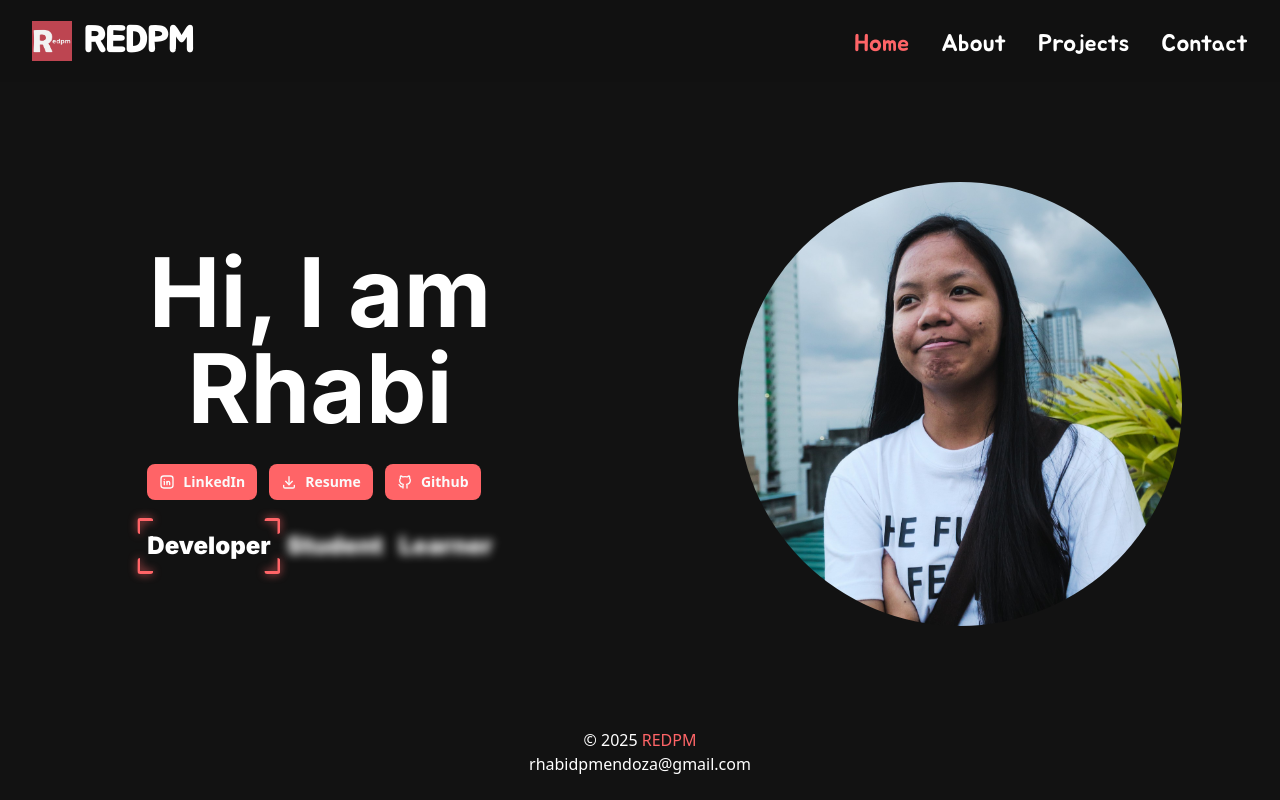
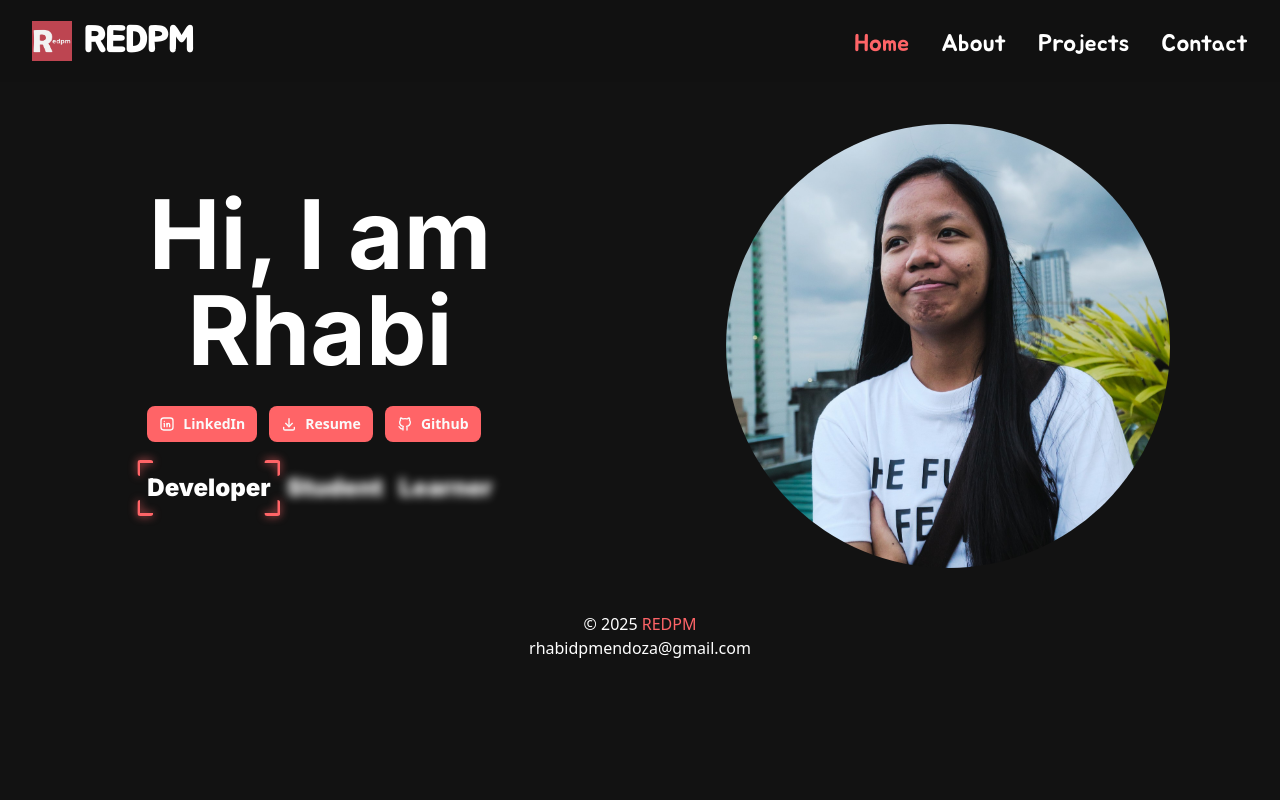
Before and after one commit to remendoza-strat/remendoza-mini-project-1, a Next.js app: page / in a window 1280 px wide. Built offline with nearby package versions, Linux system fonts and the light colour scheme; what tailwindcss-animated would draw is missing.

Commit message:
fix landing page

```diff
--- a/src/app/page.tsx
+++ b/src/app/page.tsx
@@ -14,8 +14,8 @@ export default function Index(){
     useAOSInit();
     return(
         <>
-            <div className="flex flex-col sm:flex-row h-[calc(100vh-12rem)]">
-                <div className="flex-1 flex items-center justify-center m-3 animate-fade-right">
+            <div className="flex flex-col lg:flex-row m-3">
+                <div className="flex-1 flex items-center justify-center animate-fade-right">
                     <div className="text-center">
                         <p className={`${inter.className} text-8xl text-white font-bold`}>Hi, I am Rhabi</p>
                         <div className="my-5">
```
